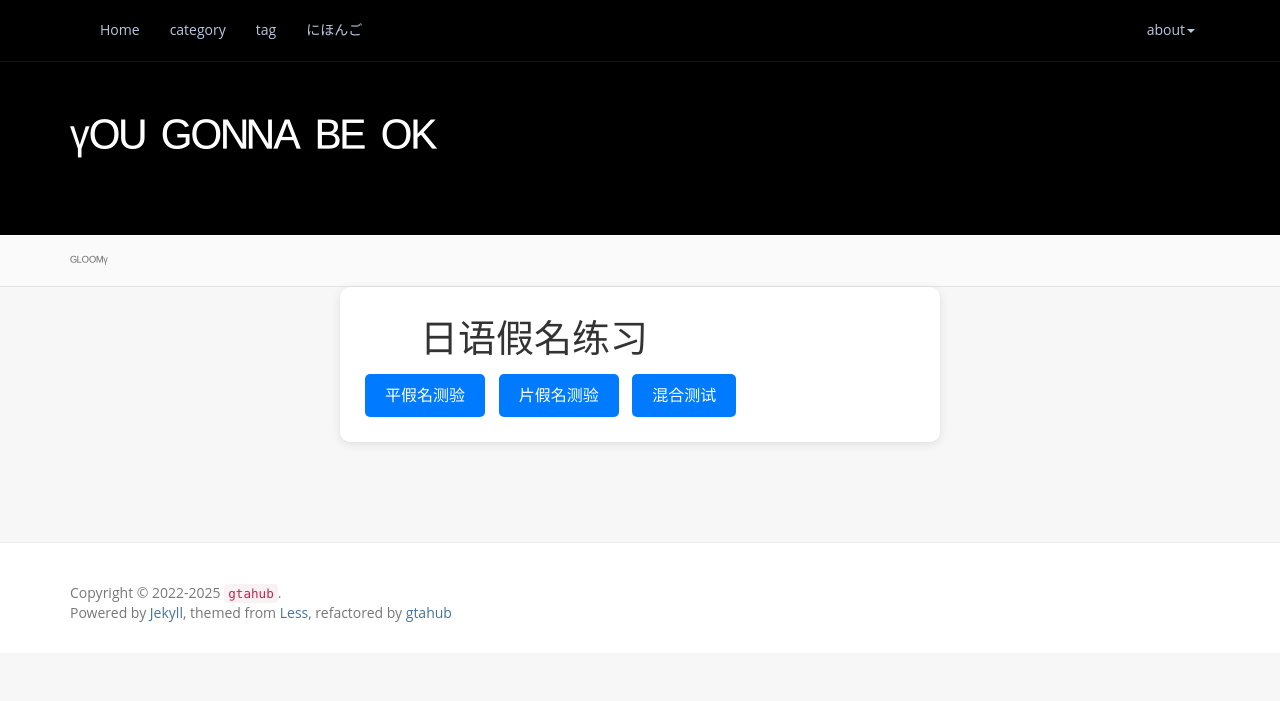
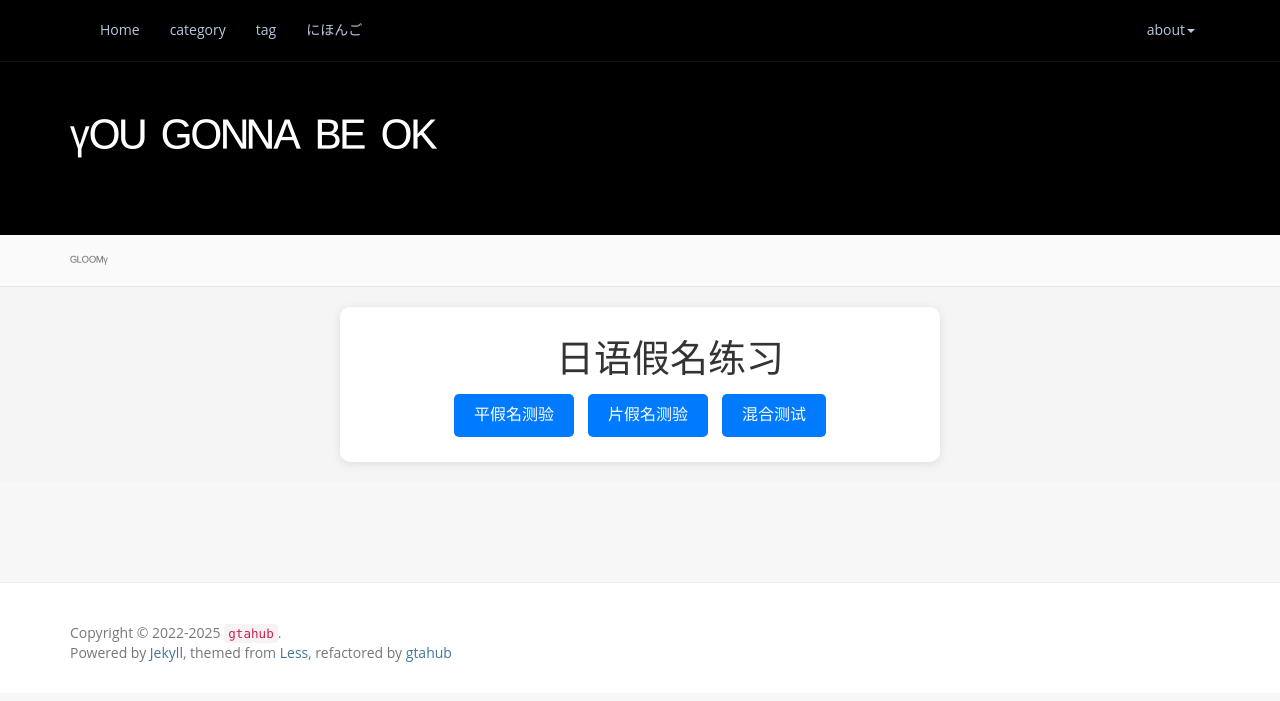
Before and after one commit to atgtahub/atgtahub.github.io, a Jekyll site: the page built from nihongo/index.html, in a window 1280 px wide. Shown: the top 701 px of the page. Built offline with Jekyll 4.4.1, drawn with Linux system fonts in a browser that asks for light colours; comment, search, counter and statistics services are not loaded.

Commit message:
feat: index.html

```diff
--- a/nihongo/index.html
+++ b/nihongo/index.html
@@ -5,6 +5,13 @@ header: Posts By Tag
 ---
 
 <style>
+	.warpper-container {
+		font-family: Arial, sans-serif;
+		background-color: #f5f5f5;
+		text-align: center;
+		padding: 20px;
+		margin: 0;
+	}
 	.nihon-container {
 		max-width: 600px;
 		margin: 0 auto;
@@ -74,6 +81,7 @@ header: Posts By Tag
 	}
 </style>
 
+<div class="warpper-container">
 	<div class="nihon-container">
 		<!-- 首页 -->
 		<div id="home">
@@ -119,6 +127,7 @@ header: Posts By Tag
 			</div>
 			<button id="next-btn" onclick="nextQuestion()" disabled>下一题</button>
 			<button id="back-btn" onclick="backToHome()">返回</button>
+		</div>
 	</div>
 </div>
 
```
Lines whose indentation alone changed are shown as unchanged.
